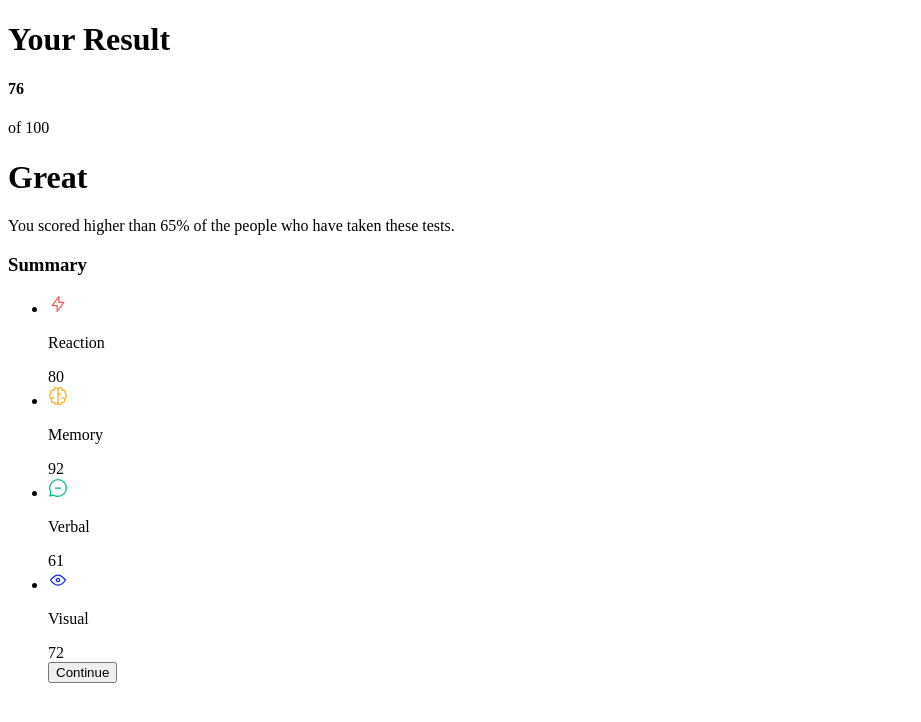
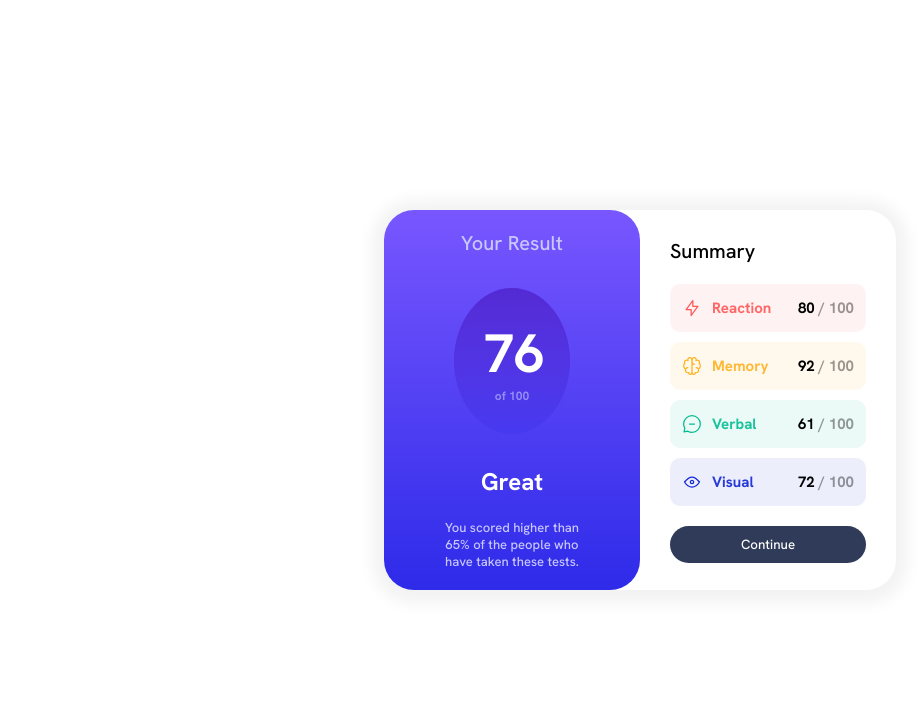
Before and after one commit to eyalcumartesi/eyalcards, a plain HTML site: page index.html in a window 1280 px wide. Shown: the whole page, without its empty margins (0-921 px from the left). Drawn offline with Linux system fonts and the light colour scheme; the site is published under a folder, as on GitHub Pages, so addresses that start at the root find nothing.

Commit message:
changed path

```diff
--- a/index.html
+++ b/index.html
@@ -15,8 +15,8 @@
 		<title>Frontend Mentor | Results summary component</title>
 
 		<!-- Feel free to remove these styles or customise in your own stylesheet 👍 -->
-    <link rel="stylesheet" href="/style.css" />
-    <link rel="stylesheet" href="/mediaqueries.css" />
+    <link rel="stylesheet" href="style.css" />
+    <link rel="stylesheet" href="mediaqueries.css" />
 
 	</head>
 	<body>
```
